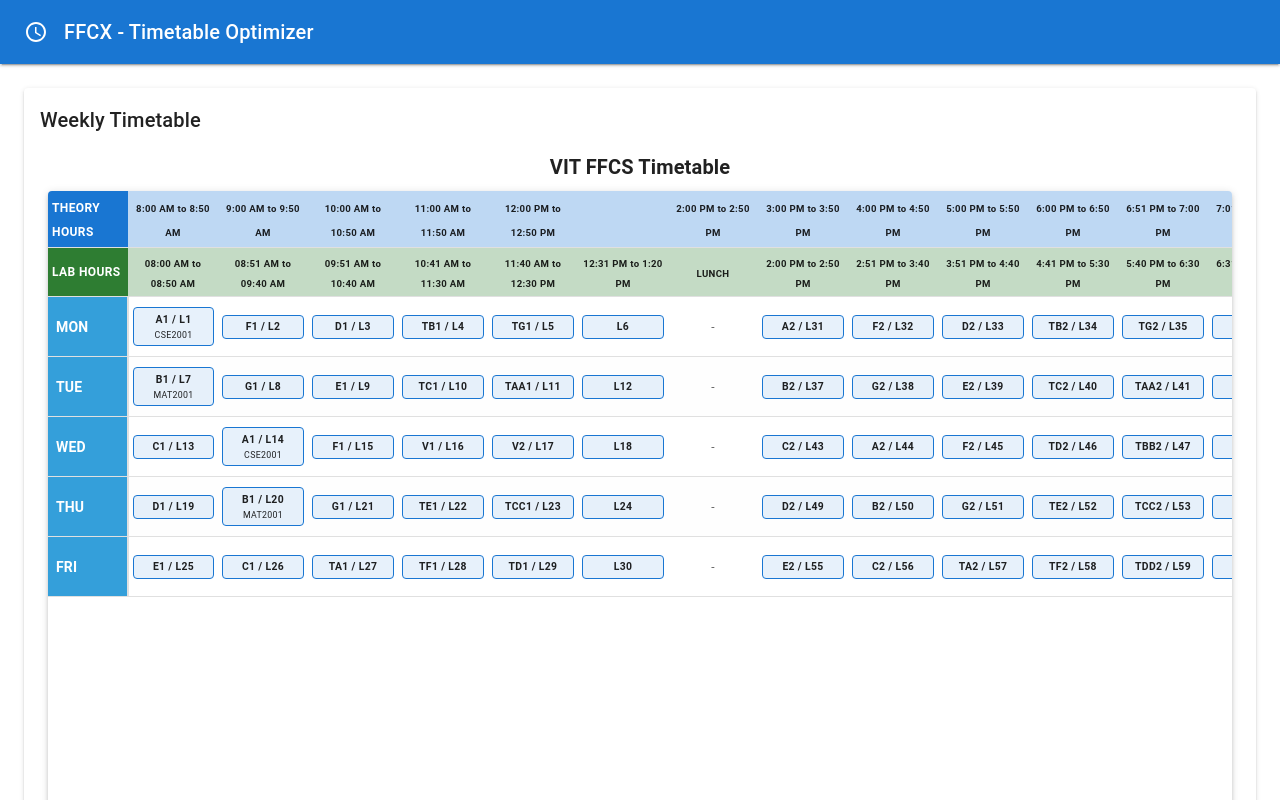
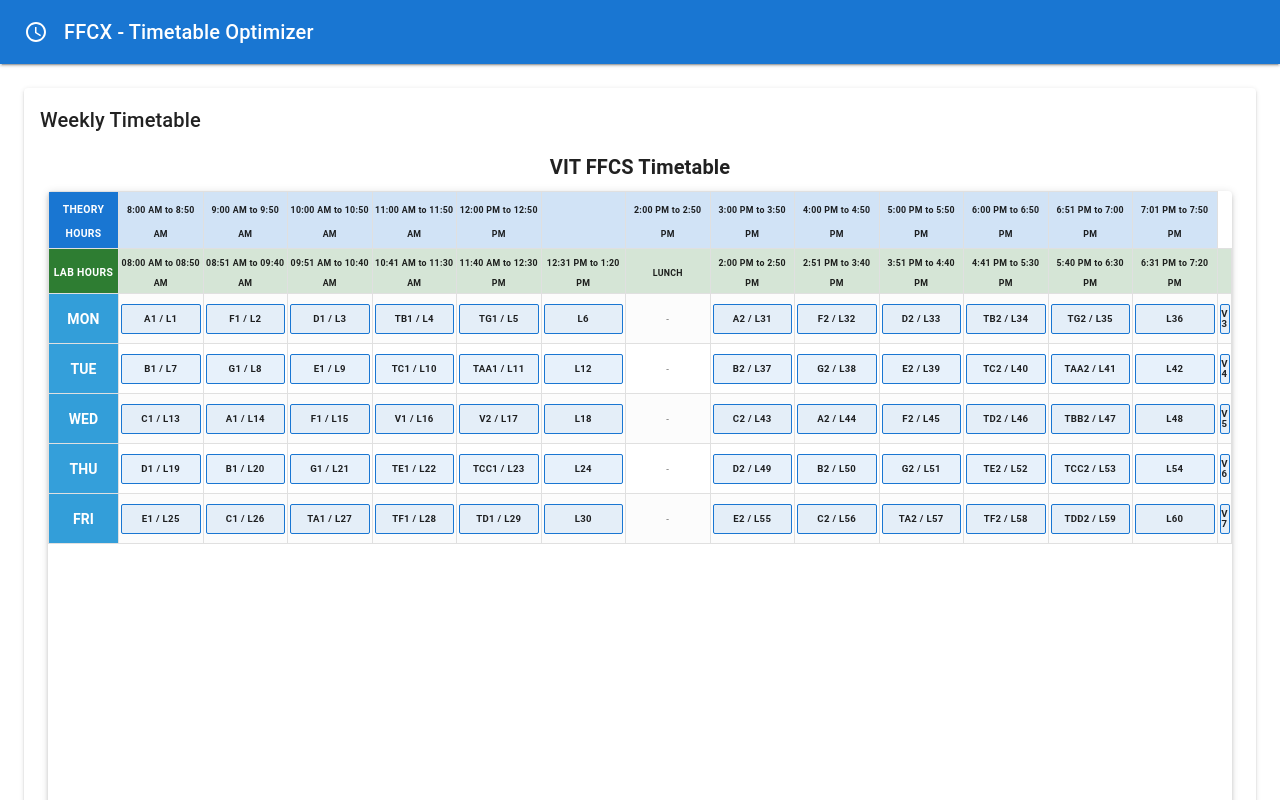
Before and after one commit to samarthnaikk/FFCX, a React (Create React App) app in the folder client/: page / in a window 1280 px wide. Shown: the top 800 px of the page. Built offline with nearby package versions, Linux system fonts and the light colour scheme.

Commit message:
sample timetable generated

```diff
--- a/client/src/components/TimetableGrid.tsx
+++ b/client/src/components/TimetableGrid.tsx
@@ -40,39 +40,26 @@ const DAY_SLOT_MAPPING: { [day: string]: string[] } = {
   FRI: ['E1 / L25', 'C1 / L26', 'TA1 / L27', 'TF1 / L28', 'TD1 / L29', 'L30', '', 'E2 / L55', 'C2 / L56', 'TA2 / L57', 'TF2 / L58', 'TDD2 / L59', 'L60', 'V7']
 };
 
-// Sample timetable data for demonstration (can be populated with actual courses)
-const SAMPLE_TIMETABLE: { [key: string]: any } = {
-  // Add sample courses here if needed
-  'A1': { courseCode: 'CSE2001', courseTitle: 'Computer Programming', faculty: 'Dr. Smith', venue: 'SJT101' },
-  'B1': { courseCode: 'MAT2001', courseTitle: 'Calculus', faculty: 'Dr. Johnson', venue: 'SJT201' },
-  'L1': { courseCode: 'CSE2001', courseTitle: 'Computer Programming Lab', faculty: 'Dr. Smith', venue: 'SCOPE Lab1' }
-};
-
 const TimetableGrid: React.FC = () => {
   const theme = useTheme();
-
-  // Function to get course info for a slot
-  const getCourseForSlot = (slotContent: string) => {
-    if (!slotContent) return null;
-
-    // Extract the main slot (first part before /)
-    const mainSlot = slotContent.split(' / ')[0];
-    return SAMPLE_TIMETABLE[mainSlot] || null;
-  };
 
   // Function to render slot content
   const renderSlotContent = (slotContent: string) => {
     if (!slotContent || slotContent === '') {
       return (
-        <Box sx={{ minHeight: 20 }}>
-          <Typography variant="caption" color="textSecondary">
+        <Box sx={{
+          minHeight: 30,
+          display: 'flex',
+          alignItems: 'center',
+          justifyContent: 'center',
+          width: '100%'
+        }}>
+          <Typography variant="caption" color="textSecondary" sx={{ fontSize: '0.6rem' }}>
             -
           </Typography>
         </Box>
       );
     }
-
-    const course = getCourseForSlot(slotContent);
 
     return (
       <Box
@@ -80,20 +67,24 @@ const TimetableGrid: React.FC = () => {
           backgroundColor: alpha(theme.palette.primary.main, 0.1),
           border: 1,
           borderColor: theme.palette.primary.main,
-          borderRadius: 1,
-          padding: 0.3,
+          borderRadius: 0.5,
+          padding: '2px 4px',
           textAlign: 'center',
-          minHeight: 20,
+          minHeight: 30,
+          display: 'flex',
+          alignItems: 'center',
+          justifyContent: 'center',
+          width: '100%',
+          boxSizing: 'border-box',
         }}
       >
-        <Typography variant="caption" fontWeight="bold" display="block" sx={{ fontSize: '0.65rem' }}>
+        <Typography variant="caption" fontWeight="bold" sx={{
+          fontSize: '0.6rem',
+          lineHeight: 1,
+          wordBreak: 'break-word'
+        }}>
           {slotContent}
         </Typography>
-        {course && (
-          <Typography variant="caption" display="block" sx={{ fontSize: '0.55rem' }}>
-            {course.courseCode}
-          </Typography>
-        )}
       </Box>
     );
   };
@@ -110,38 +101,49 @@ const TimetableGrid: React.FC = () => {
         sx={{
           height: 'calc(100vh - 80px)',
           overflow: 'auto',
-          fontSize: '0.7rem',
         }}
       >
-        <Table size="small" sx={{ tableLayout: 'fixed' }}>
+        <Table
+          size="small"
+          sx={{
+            tableLayout: 'fixed',
+            width: '100%',
+            '& .MuiTableCell-root': {
+              border: '1px solid #e0e0e0',
+              verticalAlign: 'middle',
+            }
+          }}
+        >
           {/* Theory Hours Row */}
           <TableHead>
-            <TableRow sx={{ backgroundColor: alpha(theme.palette.primary.main, 0.1) }}>
+            <TableRow>
               <TableCell
                 sx={{
                   backgroundColor: theme.palette.primary.main,
                   color: 'white',
                   fontWeight: 'bold',
-                  width: '80px',
-                  padding: 0.5,
+                  width: '70px',
+                  padding: '4px',
+                  textAlign: 'center',
                 }}
               >
-                <Typography variant="caption" fontWeight="bold">
+                <Typography variant="caption" fontWeight="bold" sx={{ fontSize: '0.65rem' }}>
                   THEORY HOURS
                 </Typography>
               </TableCell>
               {THEORY_HOURS.map((time, index) => (
                 <TableCell
                   key={index}
-                  align="center"
                   sx={{
                     backgroundColor: alpha(theme.palette.primary.main, 0.2),
                     fontWeight: 'bold',
-                    width: '90px',
-                    padding: 0.5,
+                    width: `${100/14}%`,
+                    padding: '2px',
+                    textAlign: 'center',
+                    verticalAlign: 'middle',
                   }}
                 >
-                  <Typography variant="caption" fontWeight="bold" sx={{ fontSize: '0.6rem' }}>
+                  <Typography variant="caption" fontWeight="bold" sx={{ fontSize: '0.55rem', lineHeight: 1 }}>
                     {time || ''}
                   </Typography>
                 </TableCell>
@@ -151,30 +153,32 @@ const TimetableGrid: React.FC = () => {
 
           {/* Lab Hours Row */}
           <TableBody>
-            <TableRow sx={{ backgroundColor: alpha(theme.palette.success.main, 0.1) }}>
+            <TableRow>
               <TableCell
                 sx={{
                   backgroundColor: theme.palette.success.main,
                   color: 'white',
                   fontWeight: 'bold',
-                  padding: 0.5,
+                  padding: '4px',
+                  textAlign: 'center',
                 }}
               >
-                <Typography variant="caption" fontWeight="bold">
+                <Typography variant="caption" fontWeight="bold" sx={{ fontSize: '0.65rem' }}>
                   LAB HOURS
                 </Typography>
               </TableCell>
               {LAB_HOURS.map((time, index) => (
                 <TableCell
                   key={index}
-                  align="center"
                   sx={{
                     backgroundColor: alpha(theme.palette.success.main, 0.2),
                     fontWeight: 'bold',
-                    padding: 0.5,
+                    padding: '2px',
+                    textAlign: 'center',
+                    verticalAlign: 'middle',
                   }}
                 >
-                  <Typography variant="caption" fontWeight="bold" sx={{ fontSize: '0.6rem' }}>
+                  <Typography variant="caption" fontWeight="bold" sx={{ fontSize: '0.55rem', lineHeight: 1 }}>
                     {time === 'LUNCH' ? 'LUNCH' : time || ''}
                   </Typography>
                 </TableCell>
@@ -182,14 +186,14 @@ const TimetableGrid: React.FC = () => {
             </TableRow>
 
             {/* Days and Timetable Data */}
-            {DAYS.map((day) => (
+            {DAYS.map((day, dayIndex) => (
               <TableRow
                 key={day}
                 sx={{
-                  '&:nth-of-type(odd)': {
-                    backgroundColor: alpha(theme.palette.grey[50], 0.3)
+                  '&:nth-of-type(even)': {
+                    backgroundColor: alpha(theme.palette.grey[50], 0.5)
                   },
-                  height: 60,
+                  height: 50,
                 }}
               >
                 <TableCell
@@ -197,8 +201,9 @@ const TimetableGrid: React.FC = () => {
                     backgroundColor: alpha(theme.palette.info.main, 0.8),
                     color: 'white',
                     fontWeight: 'bold',
-                    borderRight: `2px solid ${theme.palette.grey[300]}`,
-                    padding: 1,
+                    padding: '4px',
+                    textAlign: 'center',
+                    verticalAlign: 'middle',
                   }}
                 >
                   <Typography variant="body2" fontWeight="bold">
@@ -208,9 +213,9 @@ const TimetableGrid: React.FC = () => {
                 {DAY_SLOT_MAPPING[day].map((slotContent, timeIndex) => (
                   <TableCell
                     key={`${day}-${timeIndex}`}
-                    align="center"
                     sx={{
-                      padding: 0.5,
+                      padding: '2px',
+                      textAlign: 'center',
                       verticalAlign: 'middle',
                     }}
                   >
```
